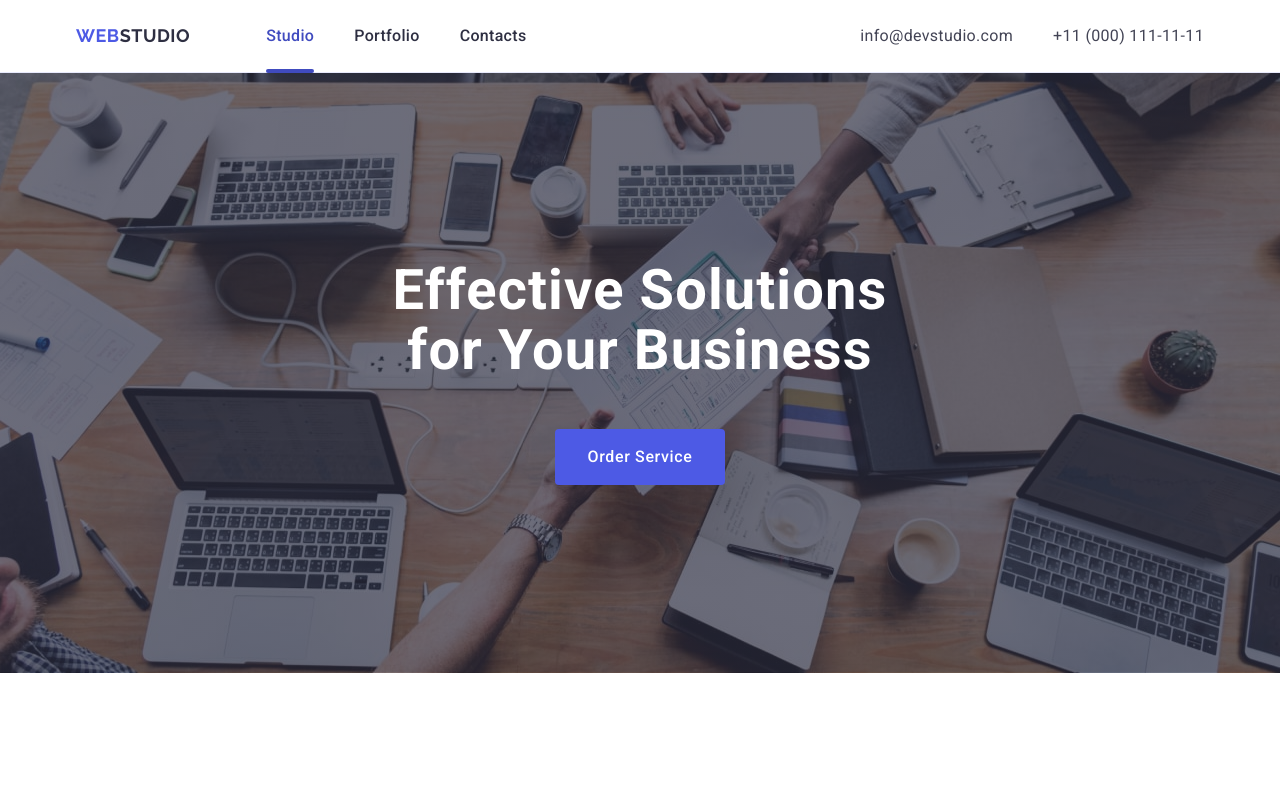
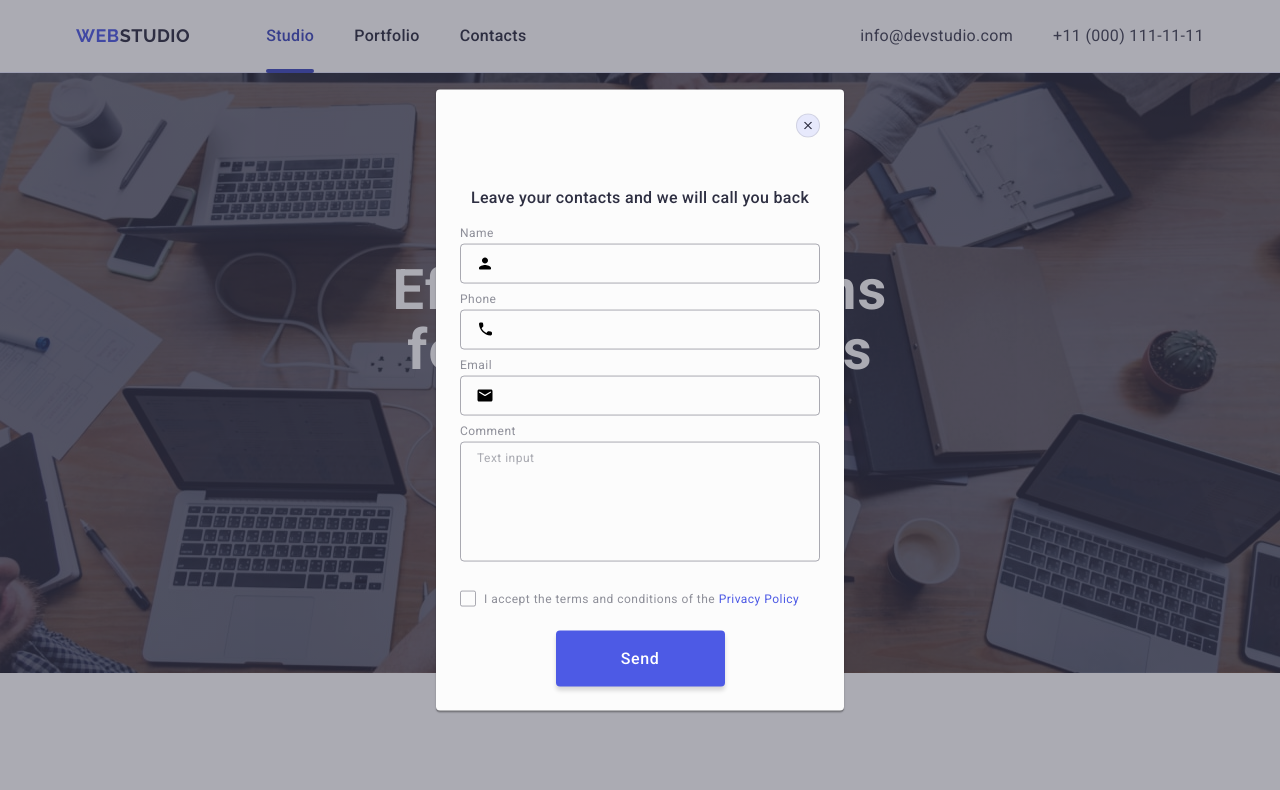
Before and after one commit to MaksymSelezen/goit-markup-hw-05, a plain HTML site: page index.html in a window 1280 px wide. Shown: the top 790 px of the page. Drawn offline with nearby package versions, Linux system fonts and the light colour scheme.

Commit message:
hw5 changes for mentor

```diff
--- a/css/styles.css
+++ b/css/styles.css
@@ -506,7 +506,6 @@ a {
 }
 
 .footer-subscribe {
-  display: flex;
   margin-left: auto;
 }
 .footer-form-text {
@@ -552,7 +551,6 @@ a {
   align-items: center;
   justify-content: center;
   flex-direction: row;
-  gap: 16px;
   border-radius: 4px;
   padding: 8px 24px;
   min-width: 165px;
@@ -662,7 +660,7 @@ a {
   letter-spacing: 0.02em;
   text-align: center;
   color: #2e2f42;
-  padding-top: 72px;
+  margin-top: 24px;
   margin-bottom: 16px;
   max-width: 360px;
 }
--- a/index.html
+++ b/index.html
@@ -498,7 +498,7 @@
 
     <!-- BACKDROP -->
 
-    <div class="backdrop">
+    <div class="backdrop is-open">
       <div class="modal">
         <button type="button" class="modal-close-btn">
           <svg class="modal-close-icon" width="8" height="8">
```
